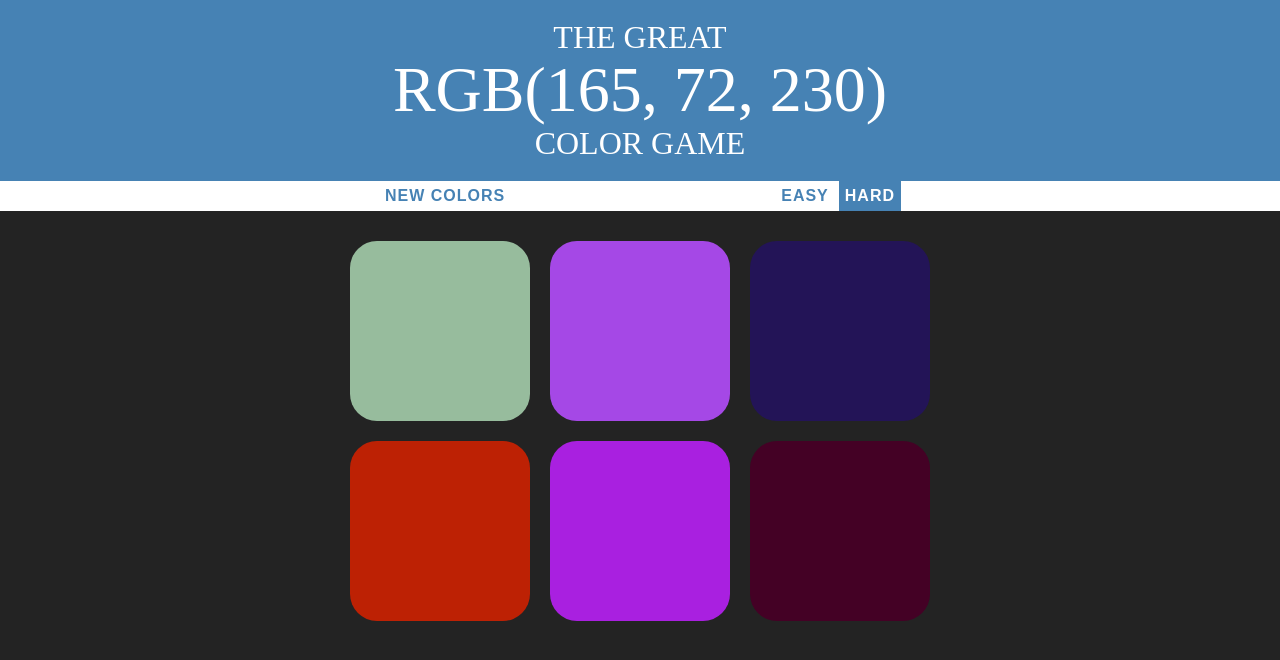
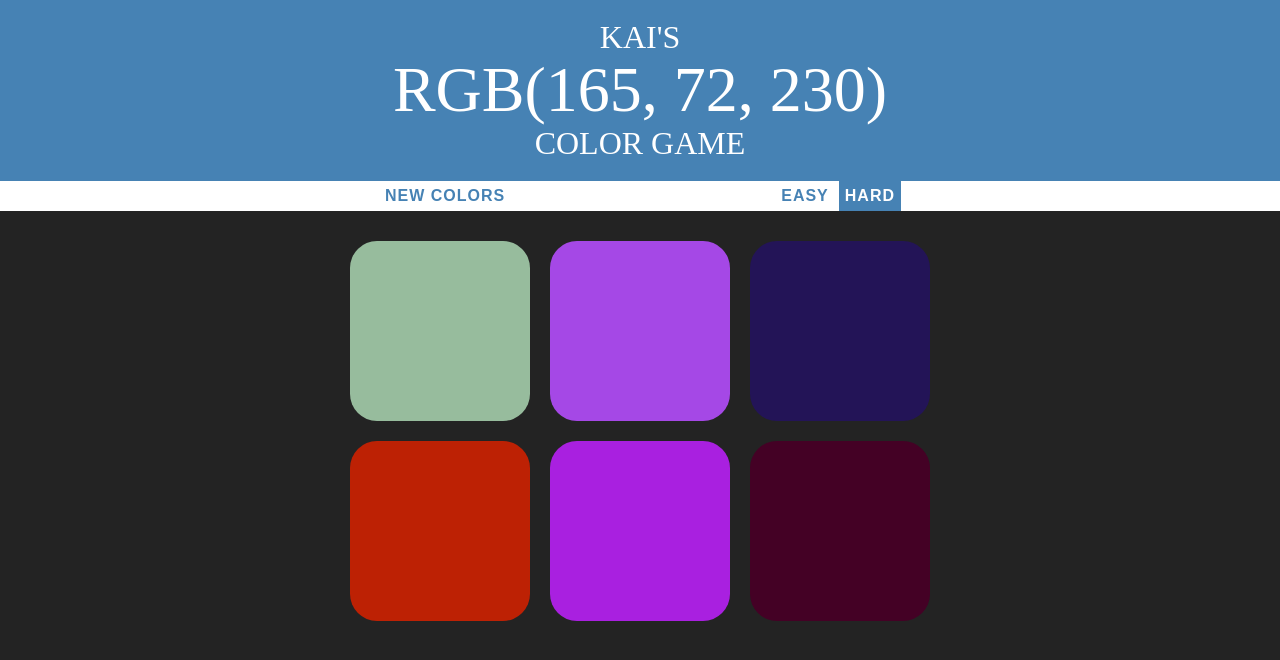
Before and after one commit to qaz6209031/The-Web-Developer-Bootcamp, a plain HTML site: page colorGame/colorGame.html in a window 1280 px wide. Drawn offline with Linux system fonts and the light colour scheme.

Commit message:
Update colorGame.html

```diff
--- a/colorGame/colorGame.html
+++ b/colorGame/colorGame.html
@@ -5,7 +5,7 @@
 	<link rel="stylesheet" type="text/css" href="colorGame.css">
 </head>
 <body>
-	<h1>The Great
+	<h1>Kai's
 		<br>
 		<span id = "colorDisplay">RGB</span>
 		<br>
```
